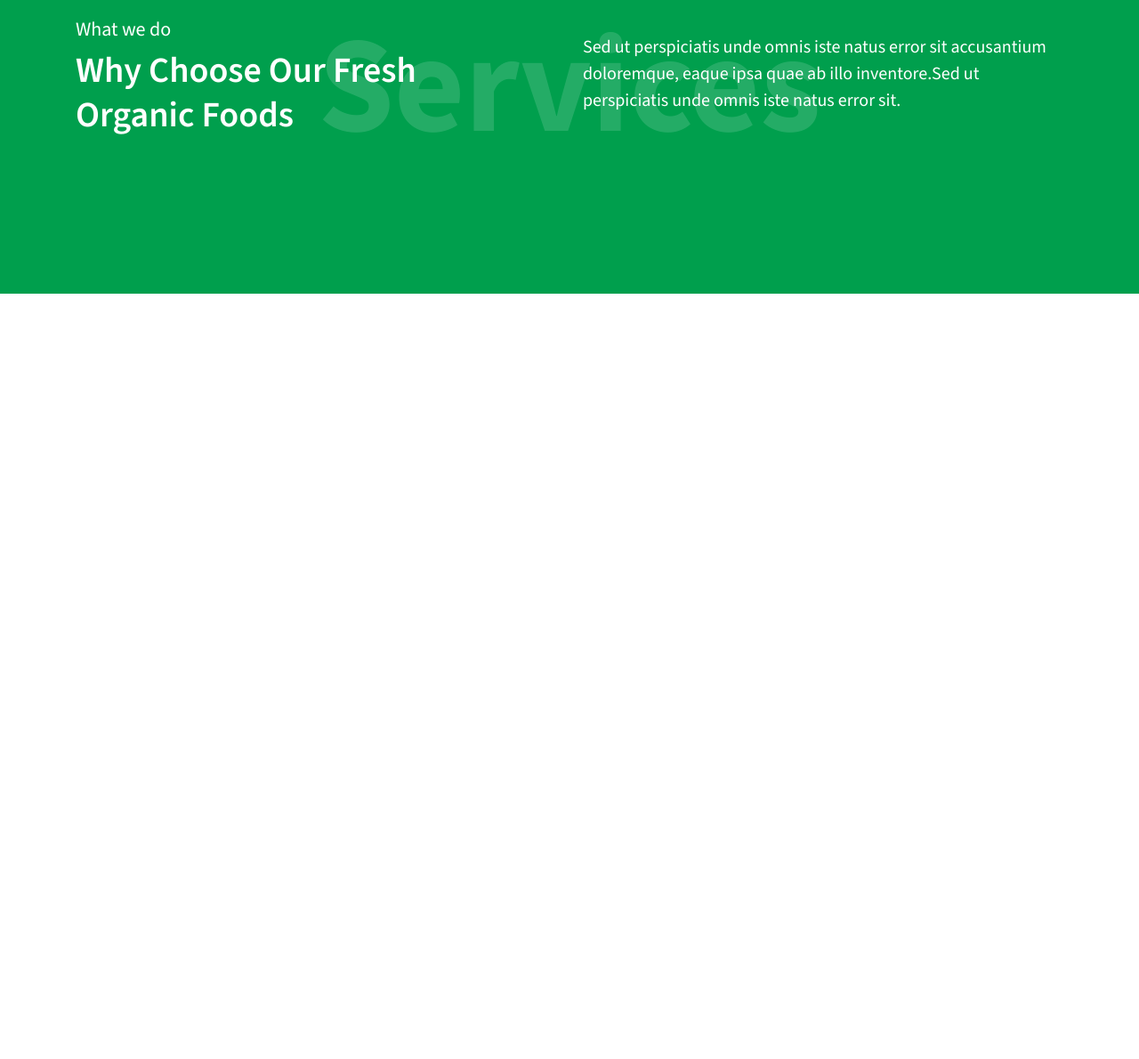
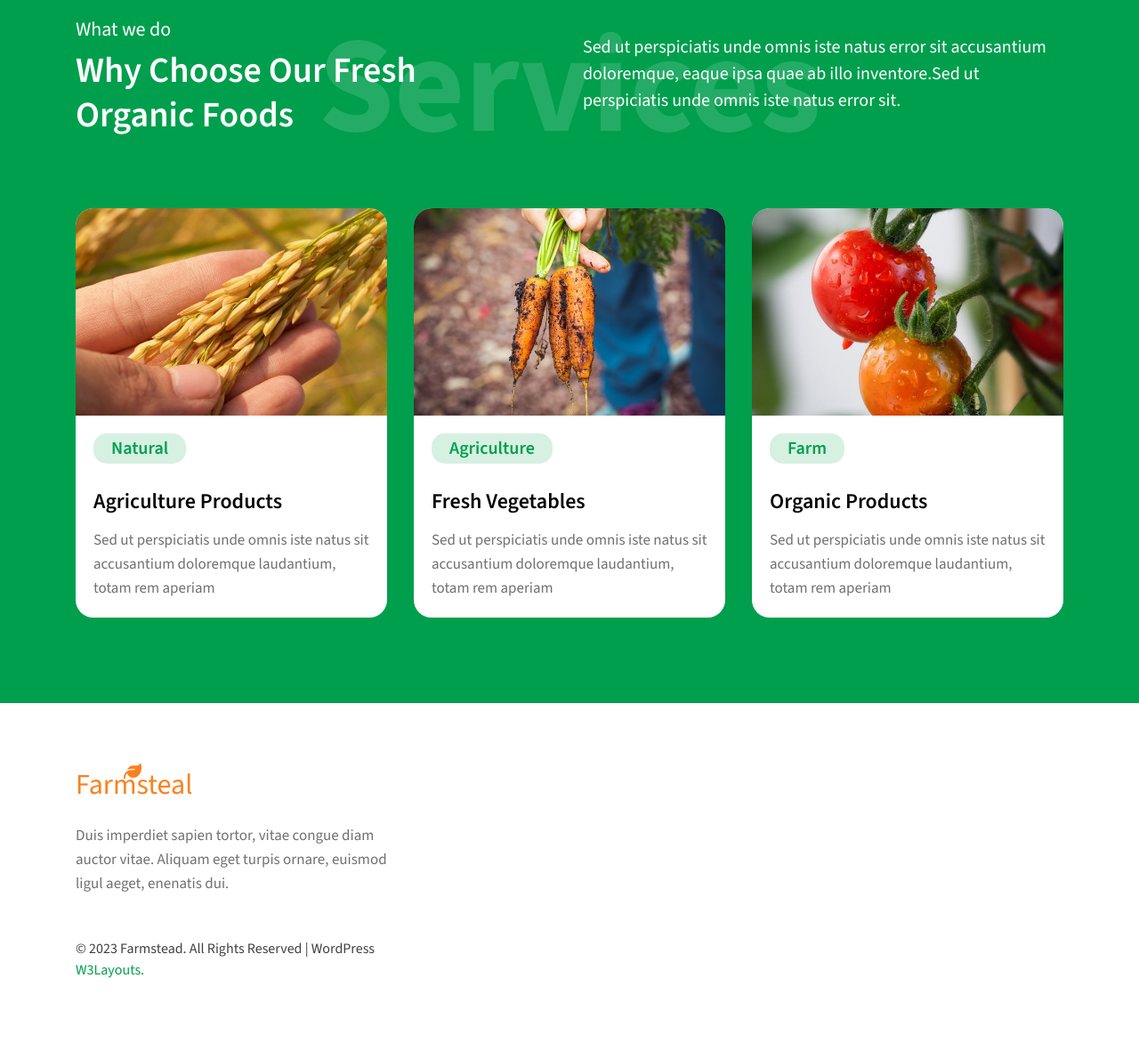
Before and after one commit to thphan1408/Bootstrap_Capstone, a plain HTML site: page index.html in a window 1280 px wide. Shown: the part 1500-2690 px from the top of the page at 89% size. Before the commit the page ends 1830 px from the top, so only its background shows below. Drawn offline with nearby package versions, Linux system fonts and the light colour scheme; a web font is replaced by a local one.

Commit message:
update service & add new footer

```diff
--- a/assets/css/base.css
+++ b/assets/css/base.css
@@ -84,3 +84,18 @@ h1 {
   bottom: 50%;
   transform: translate(50%, 50%);
 }
+
+.text__grey{
+  font-size: 17px;
+  line-height: 27px;
+  color: #707070;
+}
+
+.label__title{
+  color: #009f4d;
+  display: inline-block;
+  background: rgb(0 159 77 / 16%);
+  padding: 5px 20px;
+  border-radius: 15px;
+  font-weight: 600;
+}
--- a/assets/css/reponsive.css
+++ b/assets/css/reponsive.css
@@ -1,5 +1,5 @@
-/* REPONSIVE CAROUSEL */
-@media (max-width:1440px) {
+@media (max-width: 1440px) {
+  /* Carousel */
   .portCarousel .content h3 {
     font-size: 40px;
     line-height: 50px;
@@ -10,7 +10,8 @@
   }
 }
 
-  @media (max-width:1150px) {
+@media (max-width: 1150px) {
+  /* Carousel */
   .portCarousel .carousel__left {
     left: 5em;
   }
@@ -29,7 +30,8 @@
   }
 }
 
-  @media (max-width:991px) {
+@media (max-width: 991px) {
+  /* Carousel */
   .portCarousel .carousel__left {
     left: 2em;
   }
@@ -42,9 +44,16 @@
   .portCarousel .carousel__left h2 {
     font-size: 80px;
   }
+
+  /* Service */
+  .title__style {
+    font-size: 35px;
+    line-height: 45px;
+  }
 }
 
 @media (max-width: 768px) {
+  /* Carousel */
   .portCarousel .carousel__left {
     left: 0em;
     padding: 2em;
@@ -55,9 +64,16 @@
     padding: 3em 2em 2em 4em;
     border-radius: 8px;
   }
+
+  /* Service */
+  .title__style {
+    font-size: 32px;
+    line-height: 42px;
+  }
 }
 
 @media (max-width: 568px) {
+  /* Carousel */
   .portCarousel .content h3 {
     font-size: 28px;
     line-height: 38px;
@@ -70,9 +86,16 @@
   .portCarousel p.carou__text {
     font-size: 16px;
   }
+
+  /* Service */
+  .title__style {
+    font-size: 30px;
+    line-height: 40px;
+  }
 }
 
 @media (max-width: 480px) {
+  /* Carousel */
   .portCarousel .carousel__content {
     padding: 2.5em 2em 2em 2.5em;
   }
@@ -90,4 +113,3 @@
     padding: 1em;
   }
 }
-  /* REPONSIVE CAROUSEL */
--- a/assets/css/style.css
+++ b/assets/css/style.css
@@ -285,3 +285,62 @@ h5.small__title{
   font-size: 1.25rem;
   font-weight: 300;
 }
+
+/* SERVICES CARD */
+.service .card{
+  border: none;
+  background: #fff;
+  /* padding: 30px 20px; */
+  border-radius: 20px;
+  display: block;
+  overflow: hidden;
+}
+
+.service__detail{
+}
+
+a.service__link{
+  display: block;
+  font-size: 24px;
+  line-height: 30px;
+  font-weight: 600;
+  color: #060606;
+  text-decoration: none;
+  margin: 15px 0;
+  transition: all .5s;
+}
+
+a.service__link:hover{
+  color: #009f4d;
+}
+
+/* FOOTER */
+.footer a.logo{
+  font-size: 32px;
+  color: #fb811e;
+  text-decoration: none;
+  position: relative;
+  padding: 0;
+  transition: all .5s;
+}
+
+.footer a.logo:hover{
+  color: #060606;
+}
+
+.footer a.logo i{
+  position: absolute;
+  top: -3px;
+  left: 54px;
+  font-size: 20px;
+}
+
+.footer p.copy__text a{
+  color: #009f4d;
+  transition: all .5s;
+  text-decoration: none;
+}
+
+.footer p.copy__text a:hover{
+  color: #fb811e;
+}
--- /dev/null
+++ b/assets/js/index.js
@@ -0,0 +1,5 @@
+// PreventDefault click button, tag <a>
+function disableClick(e){
+    e.preventDefault();
+    // console.log("run submit")
+}
--- a/index.html
+++ b/index.html
@@ -176,8 +176,10 @@
           <h3 class="features__title mb-md-3 mb-2">
             Leaders in the field
           </h3>
-          <p class="text__features">Aurabitur id gravida risus. Fusce eget ex fermentum, ultricies nisi ac sed, lacinia est. Quisque ut lectus consequat, venenatis eros et, sed commodo risus. Nullam sit amet laoreet elit. Suspendisse non init magnaa velit efficitur, dolor eget ex fermentum.</p>
-          <a class="btn btn-style mt-sm-5 mt-4" href="#">Discover More</a>
+          <p class="text__features">Aurabitur id gravida risus. Fusce eget ex fermentum, ultricies nisi ac sed, lacinia
+            est. Quisque ut lectus consequat, venenatis eros et, sed commodo risus. Nullam sit amet laoreet elit.
+            Suspendisse non init magnaa velit efficitur, dolor eget ex fermentum.</p>
+          <a class="btn btn-style mt-sm-5 mt-4" onclick="disableClick(event)" href="#">Discover More</a>
         </div>
 
         <div class="col-lg-6 features__right mt-lg-0 mt-5">
@@ -246,15 +248,87 @@
           </div>
           <div class="col-md-6 section__heading mt-md-0 mt-2">
             <p class="text__white text__service">
-            Sed ut perspiciatis unde omnis iste natus error sit accusantium doloremque,
-            eaque ipsa quae ab illo inventore.Sed ut perspiciatis unde omnis iste natus error sit.
+              Sed ut perspiciatis unde omnis iste natus error sit accusantium doloremque,
+              eaque ipsa quae ab illo inventore.Sed ut perspiciatis unde omnis iste natus error sit.
             </p>
           </div>
         </div>
         <h4 class="title__bg">Services</h4>
       </div>
+      <div class="row justify-content-center">
+        <div class="col-lg-4 col-md-6 item">
+          <div class="card">
+            <a href="#" onclick="disableClick(event)" class="img__link">
+              <img src="./assets/img/service1.jpg" class="card-img-top" alt="services_1">
+            </a>
+            <div class="card-body service__detail">
+              <h5 class="card-title label__title">Natural</h5>
+              <a href="#" onclick="disableClick(event)" class="service__link">Agriculture Products</a>
+              <p class="card-text text__grey">
+                Sed ut perspiciatis unde omnis iste natus sit accusantium doloremque laudantium, totam rem aperiam
+              </p>
+            </div>
+          </div>
+        </div>
+        <div class="col-lg-4 col-md-6 mt-md-0 mt-4">
+          <div class="card">
+            <a href="#" onclick="disableClick(event)" class="img__link">
+              <img src="./assets/img/service2.jpg" class="card-img-top" alt="services_2">
+            </a>
+            <div class="card-body service__detail">
+              <h5 class="card-title label__title">Agriculture</h5>
+              <a href="#" onclick="disableClick(event)" class="service__link">Fresh Vegetables</a>
+              <p class="card-text text__grey">
+                Sed ut perspiciatis unde omnis iste natus sit accusantium doloremque laudantium, totam rem aperiam
+              </p>
+            </div>
+          </div>
+        </div>
+        <div class="col-lg-4 col-md-6 mt-md-0 mt-4">
+          <div class="card">
+            <a href="#" onclick="disableClick(event)" class="img__link">
+              <img src="./assets/img/service3.jpg" class="card-img-top" alt="services_3">
+            </a>
+            <div class="card-body service__detail">
+              <h5 class="card-title label__title">Farm</h5>
+              <a href="#" onclick="disableClick(event)" class="service__link">Organic Products</a>
+              <p class="card-text text__grey">
+                Sed ut perspiciatis unde omnis iste natus sit accusantium doloremque laudantium, totam rem aperiam
+              </p>
+            </div>
+          </div>
+        </div>
+      </div>
     </div>
   </section>
+
+  <footer>
+    <section class="footer">
+      <div class="main__footer py-5">
+        <div class="container py-4">
+          <div class="row">
+            <div class="col-lg-4 order-lg-1 order-3 mt-lg-0 mt-5">
+              <h4 class="footer__logo">
+                <a href="#" class="logo">
+                  Farmsteal
+                  <i class="fa fa-leaf" aria-hidden="true"></i>
+                </a>
+              </h4>
+              <p class="mt-4 text__grey">
+                Duis imperdiet sapien tortor, vitae congue diam auctor vitae. Aliquam eget turpis ornare, euismod ligul aeget, enenatis dui.
+              </p>
+              <!-- Copyright c -->
+              <p class="mt-5 copy__text">
+                © 2023 Farmstead. All Rights Reserved | WordPress
+                <a href="#">W3Layouts.</a>
+              </p>
+              <!-- // Copyright c -->
+            </div>
+          </div>
+        </div>
+      </div>
+    </section>
+  </footer>
 
   <!-- JS Bootstrap 4 -->
   <script src="https://cdn.jsdelivr.net/npm/jquery@3.5.1/dist/jquery.slim.min.js"
@@ -263,6 +337,9 @@
   <script src="https://cdn.jsdelivr.net/npm/bootstrap@4.6.2/dist/js/bootstrap.bundle.min.js"
     integrity="sha384-Fy6S3B9q64WdZWQUiU+q4/2Lc9npb8tCaSX9FK7E8HnRr0Jz8D6OP9dO5Vg3Q9ct"
     crossorigin="anonymous"></script>
+
+  <!-- My JS -->
+  <script src="./assets/js/index.js"></script>
 </body>
 
 </html>
```
Lines whose indentation alone changed are shown as unchanged.
